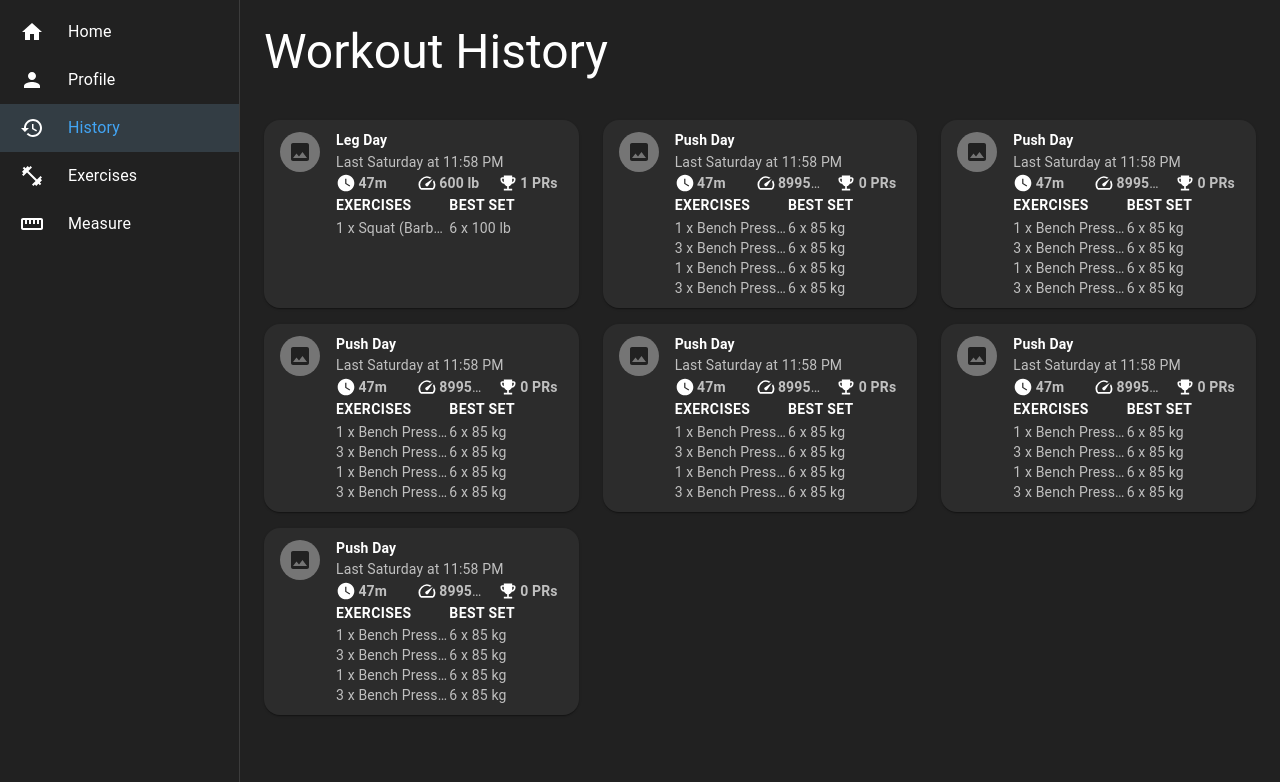
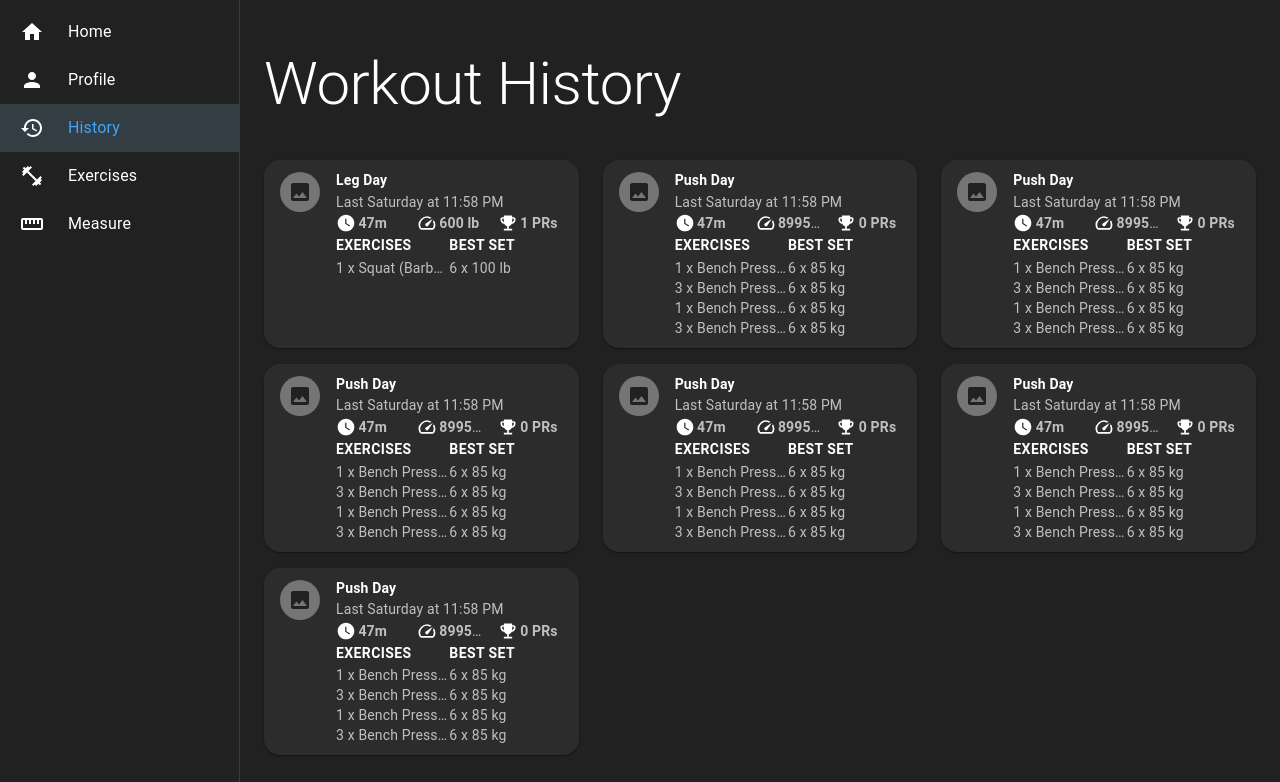
Before and after one commit to dkhmora/stronger-workout-app, a React (Create React App) app in the folder client/: page /history in a window 1280 px wide. Shown: the top 782 px of the page. Built offline with nearby package versions, Linux system fonts and the light colour scheme.

Commit message:
Adjusted spacing

```diff
--- a/client/src/components/ProfileDashboard.tsx
+++ b/client/src/components/ProfileDashboard.tsx
@@ -34,7 +34,7 @@ const macrosData = [
 export default function ProfileDashboard() {
   return (
     <Box>
-      <Typography variant="h5" gutterBottom>
+      <Typography variant="h4" gutterBottom>
         Dashboard
       </Typography>
 
--- a/client/src/pages/ExercisesPage.tsx
+++ b/client/src/pages/ExercisesPage.tsx
@@ -37,8 +37,8 @@ export default function ExercisesPage() {
       }}
     >
       {!isMobile && (
-        <Grid item sx={{ mb: 3 }}>
-          <Typography noWrap variant="h3" component="div">
+        <Grid item sx={{ my: 3 }}>
+          <Typography noWrap variant="h2" component="div">
             Exercises
           </Typography>
         </Grid>
--- a/client/src/pages/HistoryPage.tsx
+++ b/client/src/pages/HistoryPage.tsx
@@ -20,8 +20,8 @@ export default function HistoryPage() {
       }}
     >
       {!isMobile && (
-        <Grid item sx={{ mb: 3 }}>
-          <Typography noWrap variant="h3" component="div">
+        <Grid item sx={{ my: 3 }}>
+          <Typography noWrap variant="h2" component="div">
             Workout History
           </Typography>
         </Grid>
--- a/client/src/pages/ProfilePage.tsx
+++ b/client/src/pages/ProfilePage.tsx
@@ -22,8 +22,8 @@ export default function ProfilePage() {
       }}
     >
       {!isMobile && (
-        <Grid item sx={{ mb: 3 }}>
-          <Typography noWrap variant="h3" component="div">
+        <Grid item sx={{ mt: 3, mb: 6 }}>
+          <Typography noWrap variant="h2" component="div">
             Profile
           </Typography>
         </Grid>
```
